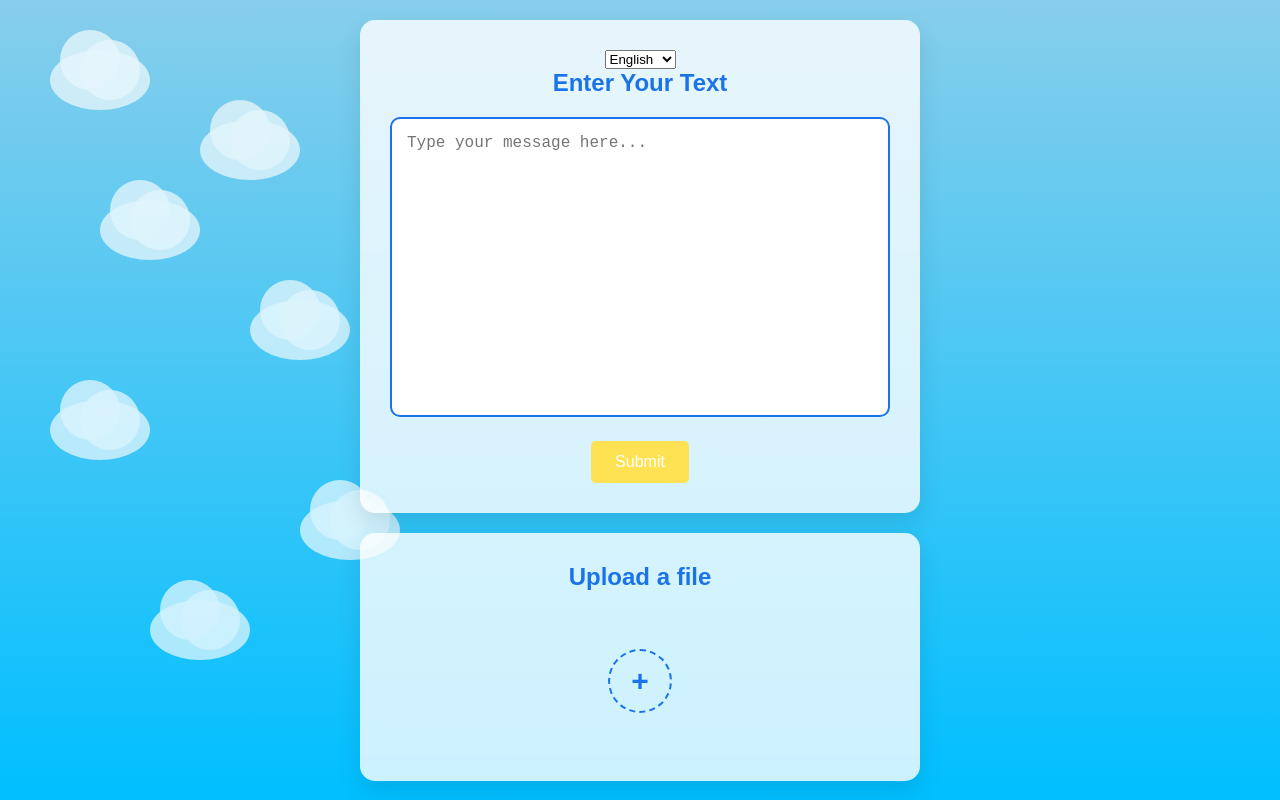
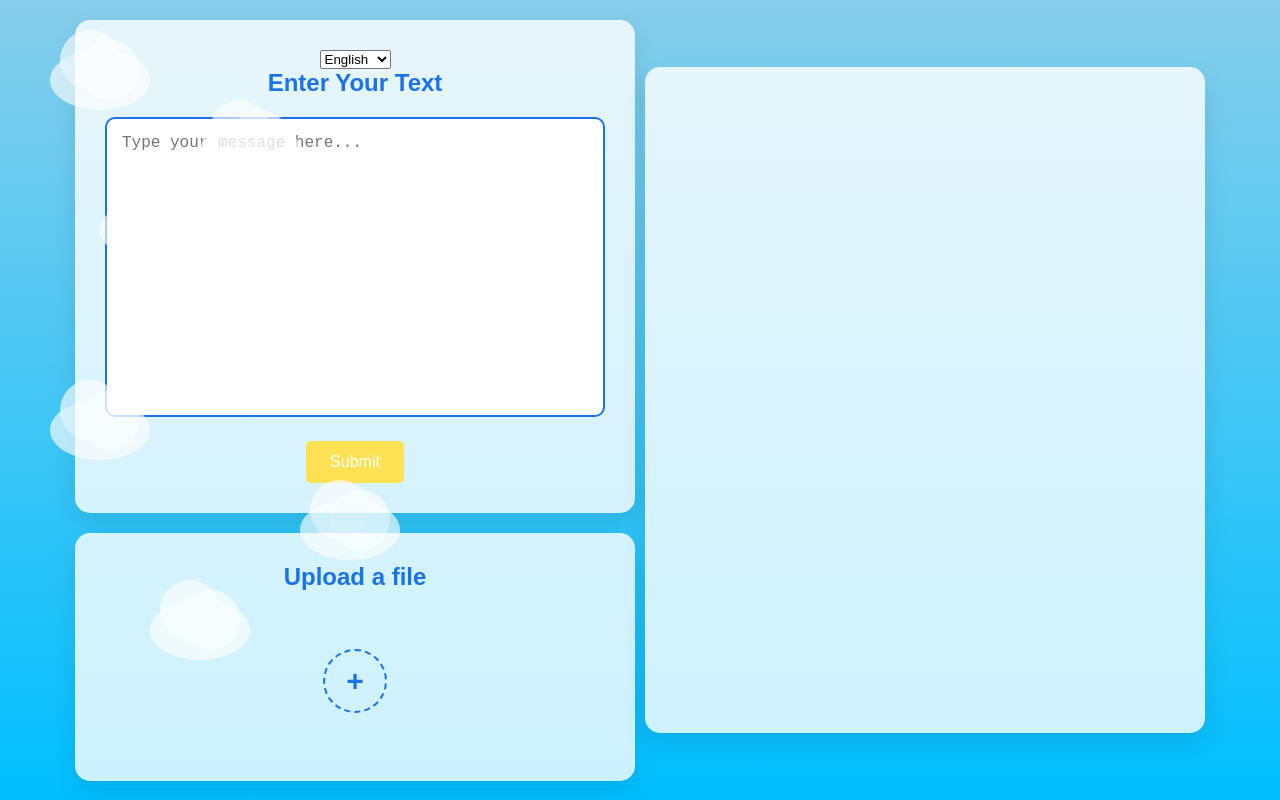
Before and after one commit to Alfred-Folashade/Smart-Flashcard-Generator, a React (Create React App) app in the folder Smart-Flashcard-Generator/Frontend/my-react-app/: page / in a window 1280 px wide. Built offline with nearby package versions, Linux system fonts and the light colour scheme.

Commit message:
Added preview for flashcards on home screen

```diff
--- a/Smart-Flashcard-Generator/Frontend/my-react-app/src/pages/Home.js
+++ b/Smart-Flashcard-Generator/Frontend/my-react-app/src/pages/Home.js
@@ -53,7 +53,7 @@ const Home = () => {
             <div className={styles.cloud} style={{top: "500px", left: "300px"}}></div>
             <div className={styles.cloud} style={{top: "600px", left: "150px"}}></div>
 
-
+            <div class="leftHandSide">
                 <div className={styles.textBoxContainer}>
                     <form onSubmit={handleSubmit} method="post">
                         <select  name="language" value={formData.language} onChange={handleChange}>
@@ -109,6 +109,8 @@ const Home = () => {
                     </div>
                 </div>
             </div>
+            <div className={styles.flashcardPreview}  ></div>
+        </div>
     )
   }
 
--- a/Smart-Flashcard-Generator/Frontend/my-react-app/src/pages/Home.module.css
+++ b/Smart-Flashcard-Generator/Frontend/my-react-app/src/pages/Home.module.css
@@ -5,7 +5,7 @@
   background: linear-gradient(to bottom, #87CEEB, #00BFFF);
   overflow: hidden;
   display: flex;
-  flex-direction: column;
+  gap: 10px;
   justify-content: center;
   align-items: center;
 }
@@ -88,3 +88,23 @@
   top: -10px;
   right: 10px;
 }
+
+.leftHandSide{
+  display: flex;
+  flex-direction: column;
+  justify-content: center;
+  align-items: center;
+
+}
+
+.flashcardPreview{
+  background-color: rgba(255, 255, 255, 0.8);
+  border-radius: 15px;
+  padding: 30px;
+  box-shadow: 0 10px 25px rgba(0, 0, 0, 0.1);
+  width: 500px;
+  max-width: 90%;
+  text-align: center;
+  z-index: 10;
+  height: 75.8%;
+}
```
Lines whose indentation alone changed are shown as unchanged.
